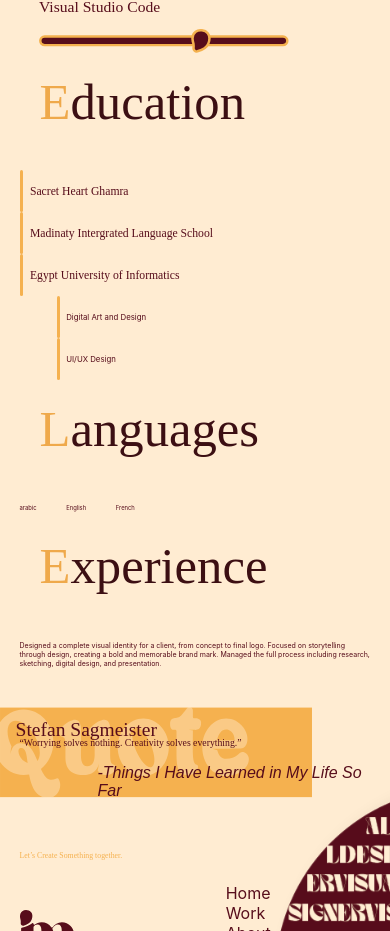
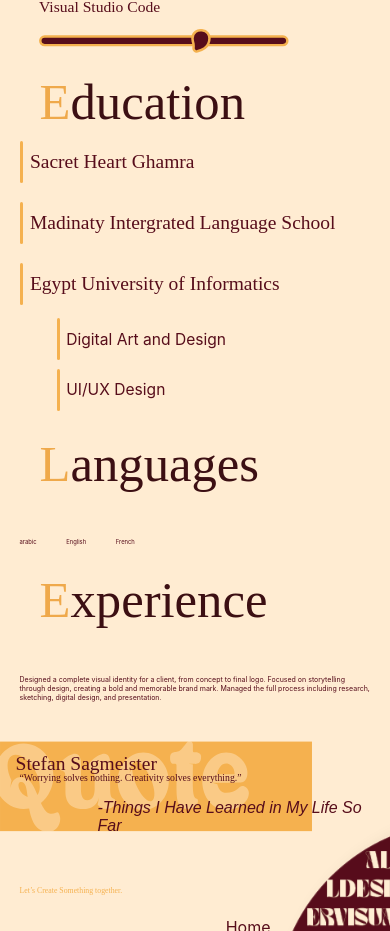
Before and after one commit to mariam-ship-it118/Portfolio, a React (Create React App) app: page / in a window 390 px wide. Shown: the part 2216-3147 px from the top of the page. Built offline with nearby package versions, Linux system fonts and the light colour scheme; a web font is replaced by a local one.

Commit message:
Education section responsive completed

```diff
--- a/src/Components/EduText.jsx
+++ b/src/Components/EduText.jsx
@@ -1,5 +1,6 @@
 import React, { Component } from 'react';
 import './EduText.css';
+import './EducationSectionRes.css';
 
 
 const EduText = (props) => {
--- a/src/Components/EducationSection.jsx
+++ b/src/Components/EducationSection.jsx
@@ -3,6 +3,7 @@ import './EducationSection.css';
 import StyledText from './TitlesSections';
 import dash from '../Assets/dash.svg';
 import EduText from './EduText';
+import './EducationSectionRes.css';
 
 const EducationSection = () => {
     return (
@@ -15,7 +16,7 @@ const EducationSection = () => {
         background="#fde5c7"       // Background color
       />
 
-        <section className='location'>
+        <section className='location firstlocation'>
             <img src={dash} alt="UI designer" />
             <EduText place='Sacret Heart Ghamra' />
         </section>
--- /dev/null
+++ b/src/Components/EducationSectionRes.css
@@ -0,0 +1,18 @@
+@media only screen and (max-width: 600px) {
+
+.edu{
+    font-size: 5vw;
+}
+
+
+.major{
+    font-size: 4vw;
+}
+
+
+.firstlocation{
+    margin-top: -10%;
+}
+
+
+}
```
Also changed, not shown: src/Components/EducationSection.css (line endings or trailing spaces).
